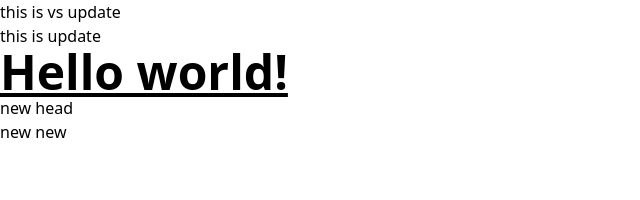
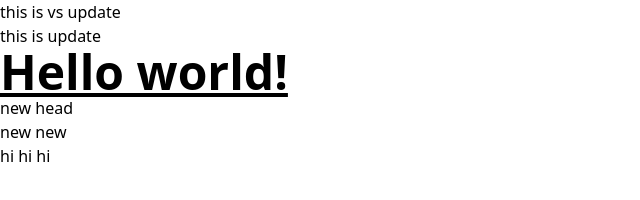
Before and after one commit to aungthedev/extailGit, a website: page src/index.html in a window 1280 px wide. Shown: the full height of the page, 0-640 px from the left. Drawn offline with Linux system fonts and the light colour scheme.

Commit message:
added hi newl

```diff
--- a/src/index.html
+++ b/src/index.html
@@ -12,5 +12,6 @@
   <h1 class="text-5xl font-bold underline">Hello world!</h1>
   <h2>new head</h2>
   <h3>new new</h3>
+  <h4>hi hi hi</h4>
 </body>
 </html>
```
